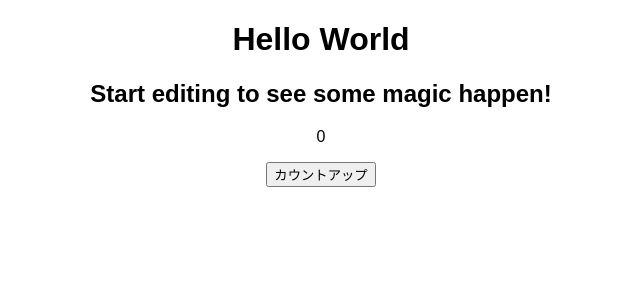
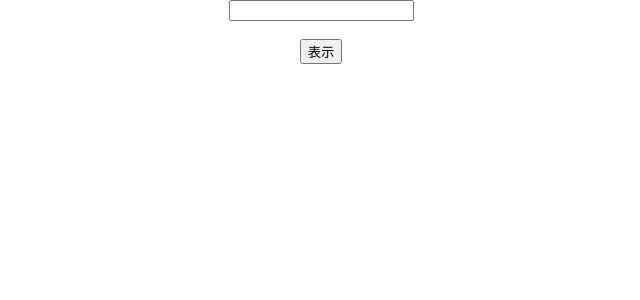
Before and after one commit to 121786addzczd/react-app, a React (Create React App) app: page / in a window 1280 px wide. Shown: the top 300 px of the page, without its empty margins (319-959 px from the left). Built offline with nearby package versions, Linux system fonts and the light colour scheme.

Commit message:
レンダリング確認用のコーディング

```diff
--- a/src/App.js
+++ b/src/App.js
@@ -1,21 +1,24 @@
 import React from "react";
 import { useState } from "react";
+import { ChildArea } from "./ChildArea";
 import "./styles.css";
 
 export default function App() {
   console.log('App');
-  const [count, setCount] = useState(0);
+  const [text, setText] = useState("");
+  const [open, setOpen] = useState(false);
 
-  const onClickCountUp = () => {
-    setCount(count + 1);
-  }
+  const onChangeText = (e) => setText(e.target.value);
+
+  const onClickOpen = () => setOpen(!open);
 
   return (
     <div className="App">
-      <h1>Hello World</h1>
-      <h2>Start editing to see some magic happen!</h2>
-      <p>{count}</p>
-      <button onClick={onClickCountUp}>カウントアップ</button>
+      <input value={text} onChange={onChangeText}/>
+      <br />
+      <br />
+      <button onClick={onClickOpen}>表示</button>
+      <ChildArea open={open} />
     </div>
   );
 }
--- /dev/null
+++ b/src/ChildArea.jsx
@@ -0,0 +1,18 @@
+const style = {
+  width: "100%",
+  height: "200px",
+  backgroundColor: "aqua"
+}
+
+export const ChildArea = (props) => {
+  const { open } = props;
+  return (
+    <>
+      {open ? (
+        <div style={style}>
+          <p>子コンポーネント</p>
+        </div>
+      ): null}
+    </>
+  )
+}
```
